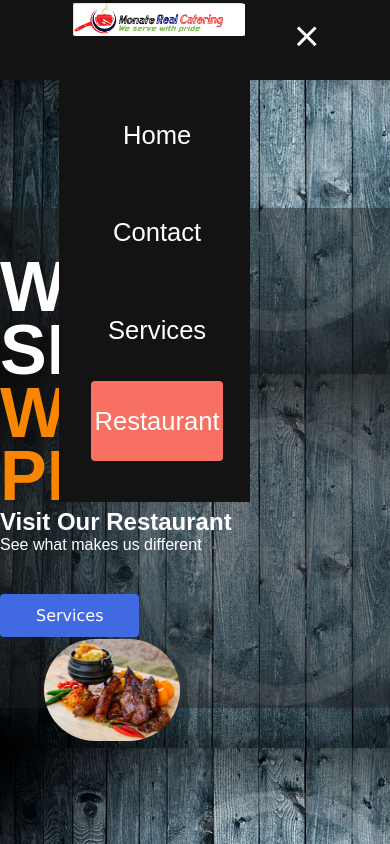
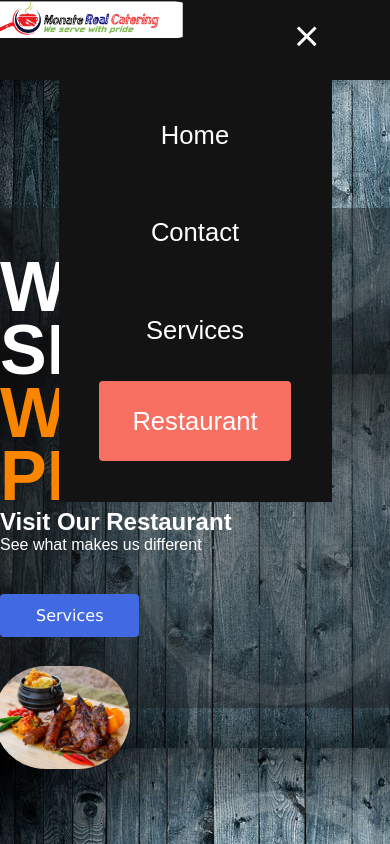
Before and after one commit to Khutso703/fgf, a plain HTML site: page index.html in a window 390 px wide. Both pictures are taken after a click on the element 306 px from the left and 36 px from the top of the page. Shown: the top 844 px of the page. Drawn offline with Linux system fonts and the light colour scheme.

Commit message:
Add files via upload

```diff
--- a/styles.css
+++ b/styles.css
@@ -155,13 +155,14 @@
         z-index: 99;
         height: 50vh;
         font-size: 1.6rem;
+        width: 100%;
     }
     #navbar__logo img{
         padding-left:25px;
         width: 40%;
         margin-top: -7px;
         margin-right: 40px;
-        padding-left: 0%;
+
     }
 
     .navbar__toggle .bar{
@@ -222,6 +223,9 @@
     }
     #mobile-menu.is-active .bar:nth-child(3){
        transform: translateY(-8px) rotate(-45deg);
+    }
+    .navbar-brand{
+        margin-left: -26%;
     }
 
 }
@@ -407,8 +411,9 @@ background-size:100%;
 .main-fluid{
 
     background-size: cover;
-    right: 15px;
-    margin-top: 30%;
+    right: 0px;
+    margin-left: -50px;
+    margin-top: 40%;
     width: 50%;
     height: 50%;
     border-radius: 600px;
@@ -420,7 +425,7 @@ background-size:100%;
 
 .main-img {
 position: relative;
-margin-top: 0%;
+margin-top: 10%;
 width: 70%;
 max-width: 100%;
 }
```
